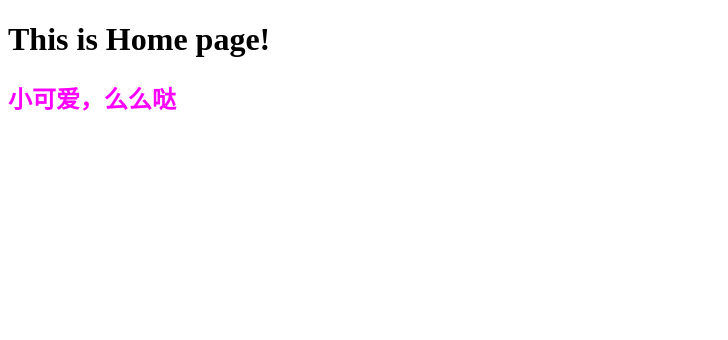
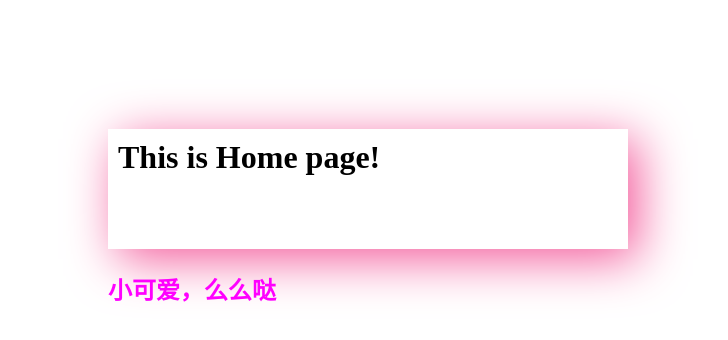
Before and after one commit to huangguohua96/node-, a plain HTML site: page www/home.html in a window 1280 px wide. Shown: the whole page, without its empty margins (0-728 px from the left). Drawn offline with Linux system fonts and the light colour scheme.

Commit message:
链接外部js成功

```diff
--- a/www/home.html
+++ b/www/home.html
@@ -4,11 +4,26 @@
     <meta charset="UTF-8">
     <meta name="viewport" content="width=device-width, initial-scale=1.0">
     <meta http-equiv="X-UA-Compatible" content="ie=edge">
-    <link rel="stylesheet" href="./css/home.css">
+    <link rel="stylesheet" href="css/home.css">
     <title>Home</title>
+    <style>
+    body{
+        padding: 100px;
+
+    }
+    h1{
+        box-shadow: 10px 10px 50px #f35799;
+        box-sizing: content-box;
+        height: 100px;
+        width: 500px;
+        padding: 10px;
+    }
+    </style>
 </head>
 <body>
     <h1>This is Home page!</h1>
     <h2>小可爱，么么哒</h2>
+
+    <script src="./js/home.js"></script>
 </body>
 </html>
--- /dev/null
+++ b/www/js/home.js
@@ -0,0 +1 @@
+console.log("123");
```
